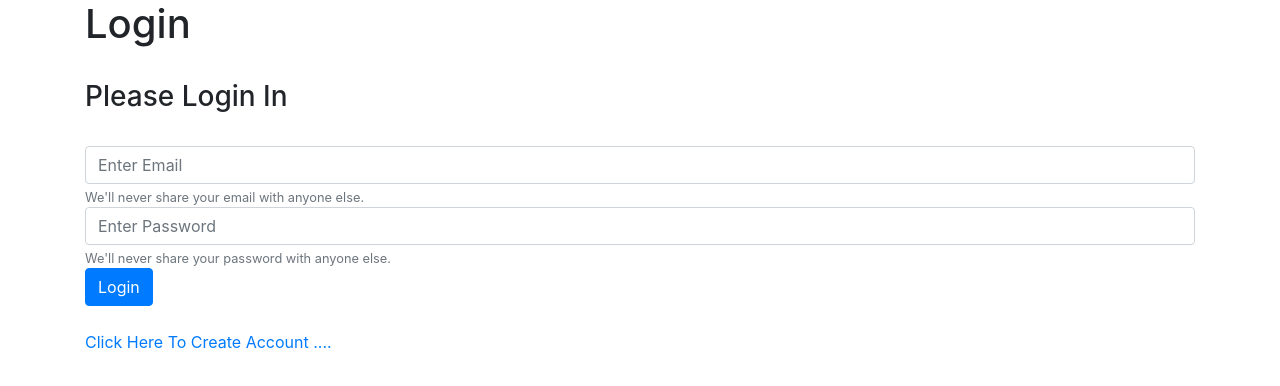
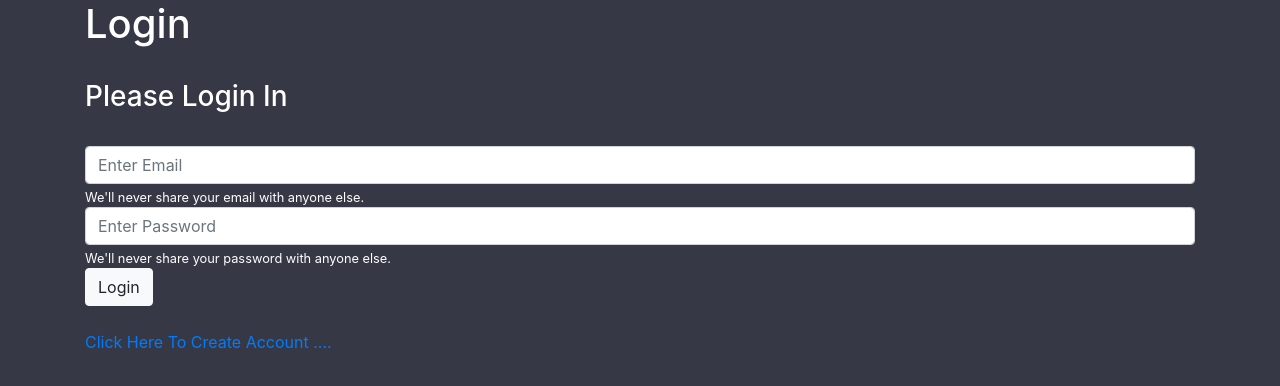
Before and after one commit to MosaabRkia/TargilLogin, a React (Create React App) app: page / in a window 1280 px wide. Shown: the top 386 px of the page. Built offline with nearby package versions, Linux system fonts and the light colour scheme.

Commit message:
last update

```diff
--- a/src/ProjectTargel/App.js
+++ b/src/ProjectTargel/App.js
@@ -4,6 +4,7 @@ import Login from "./Login";
 import Register from "./Register";
 import Main from "./Main";
 import Note from "./Note";
+import './ProjectCss.css'
 
 export default class App extends Component {
   constructor(props) {
@@ -21,7 +22,7 @@ export default class App extends Component {
   }
 
   GetDataFromChild = async(tittle,dec,id) => {
-    if(tittle !== null && tittle !== "" && dec !== null && dec != "")
+    if(tittle !== null && tittle !== "" && dec !== null && dec !== "")
     {
       let tempNotes = [...this.state.notes, {tittle:tittle,description:dec,id:parseInt(id)}];
       await this.setState({ notes: tempNotes });
@@ -51,6 +52,9 @@ export default class App extends Component {
 
           <Route exact path="/Register">
             <Register SendDataToParent={this.SendDataToParent} />
+            <Link to="/">
+                <p className="container"> Click Here To Login Page ...</p>
+              </Link>
           </Route>
 
           <Route exact path="/Main">
--- a/src/ProjectTargel/Login.js
+++ b/src/ProjectTargel/Login.js
@@ -40,12 +40,12 @@ class Login extends Component {
                <h3> {this.state.message}</h3>
                <br/>
                 <input className="form-control" placeholder="Enter Email" name="email" type="text" onChange={this.onChangeE} />
-                <small  id="emailHelp" class="form-text text-muted">We'll never share your email with anyone else.</small>
+                <small  id="emailHelp" class="form-text ">We'll never share your email with anyone else.</small>
 
                 <input className="form-control" placeholder="Enter Password" name="password" type="password" onChange={this.onChangeE}/>
-                <small  id="emailHelp" class="form-text text-muted">We'll never share your password with anyone else.</small>
+                <small  id="emailHelp" class="form-text ">We'll never share your password with anyone else.</small>
 
-                <button className="btn btn-primary" onClick={this.onLogin}>Login</button>
+                <button className="btn btn-light" onClick={this.onLogin}>Login</button>
 
 
                 <br/>
--- a/src/ProjectTargel/Main.js
+++ b/src/ProjectTargel/Main.js
@@ -34,7 +34,7 @@ class Main extends Component {
         return (
             <div className="container">
                           <Link to="/">
-                <button className="btn btn-dark">Logout</button>
+                <button className="btn btn-danger">Logout</button>
               </Link>
                 <h1>Add to List</h1><br/>
                 <input  className="form-control" name="tittle" onChange={this.ChangeText} type="text" placeholder="Enter Tittle" /><br/>
--- a/src/ProjectTargel/Note.js
+++ b/src/ProjectTargel/Note.js
@@ -5,13 +5,13 @@ function Note(props) {
     return (
         <div className="container">
                       <Link to="/">
-                <button className="btn btn-dark">Logout</button>
+                <button className="btn btn-danger">Logout</button>
               </Link>
-            <ul style={{maxWidth:"100vh"}} className="list-group">
+            <ul className="list-group">
          <h1>  Notes List </h1>
          {props.notes.map((note)=>{
-        return ( <li className="list-group-item">
-            <h3 className="container">{note.tittle}</h3>
+        return ( <li style={{color:'black'}} className="list-group-item" >
+            <h3 className="container font-weight-bold">{note.tittle}</h3>
             <h5 className="container">{note.description}</h5> <br/>
             <button className="btn btn-danger" id={note.id} onClick={props.RemoveNote} >X </button>
             </li>)
--- a/src/ProjectTargel/ProjectCss.css
+++ b/src/ProjectTargel/ProjectCss.css
@@ -0,0 +1,7 @@
+body{
+    background-color:#363945;
+    color:white;
+}
+.text-muted{
+    color:white;
+}
--- a/src/ProjectTargel/Register.js
+++ b/src/ProjectTargel/Register.js
@@ -5,9 +5,9 @@ class Register extends Component {
   constructor(props) {
     super(props);
     this.state = {
-      email: null,
-      password: null,
-      passwordCon: null,
+      email: "",
+      password: "",
+      passwordCon: "",
       message: "Please Fill All",
       registered: "",
     };
@@ -94,7 +94,7 @@ class Register extends Component {
         />
         <br />
 
-          <button className="btn btn-dark align-items-center" onClick={this.onclickevent}>register</button>
+          <button className="btn btn-light" onClick={this.onclickevent}>register</button>
 
         <br />
 
```
Also changed, not shown: 1 other file (tests, documents, lock files or other folders).
